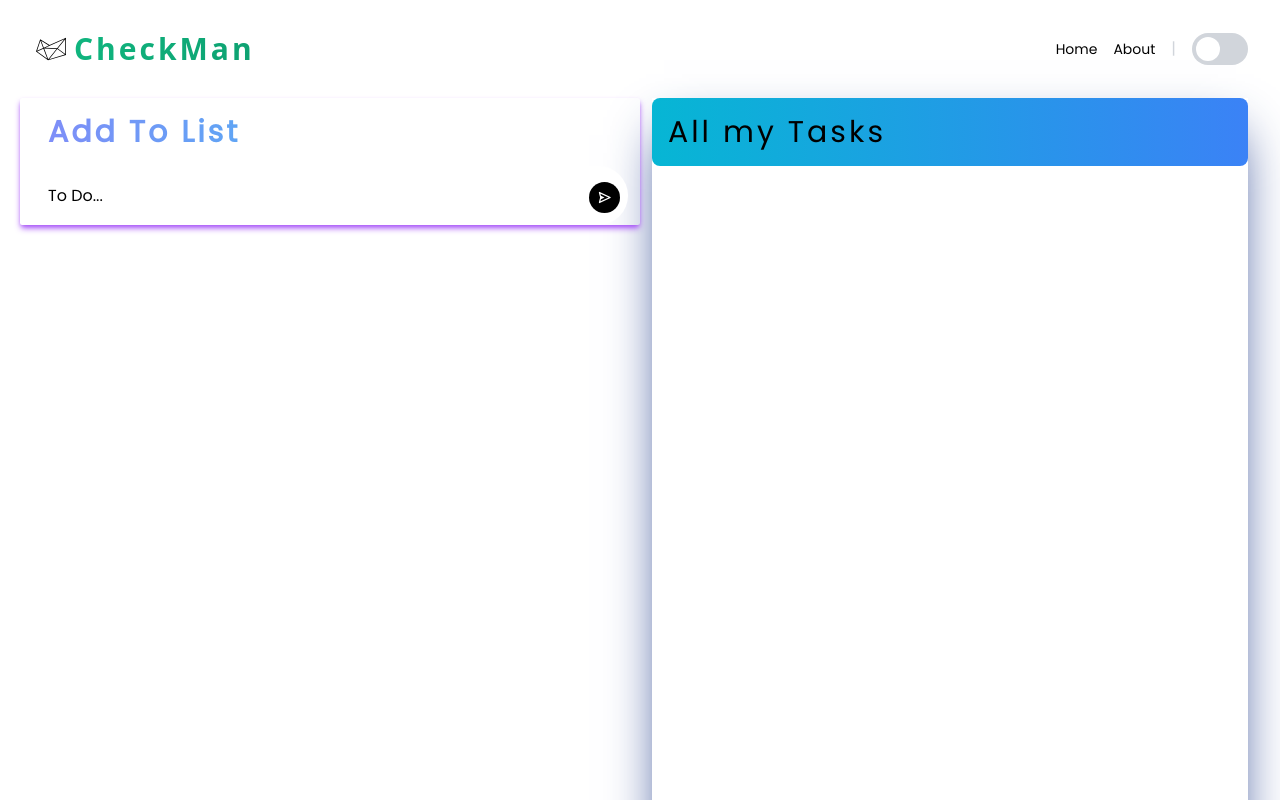
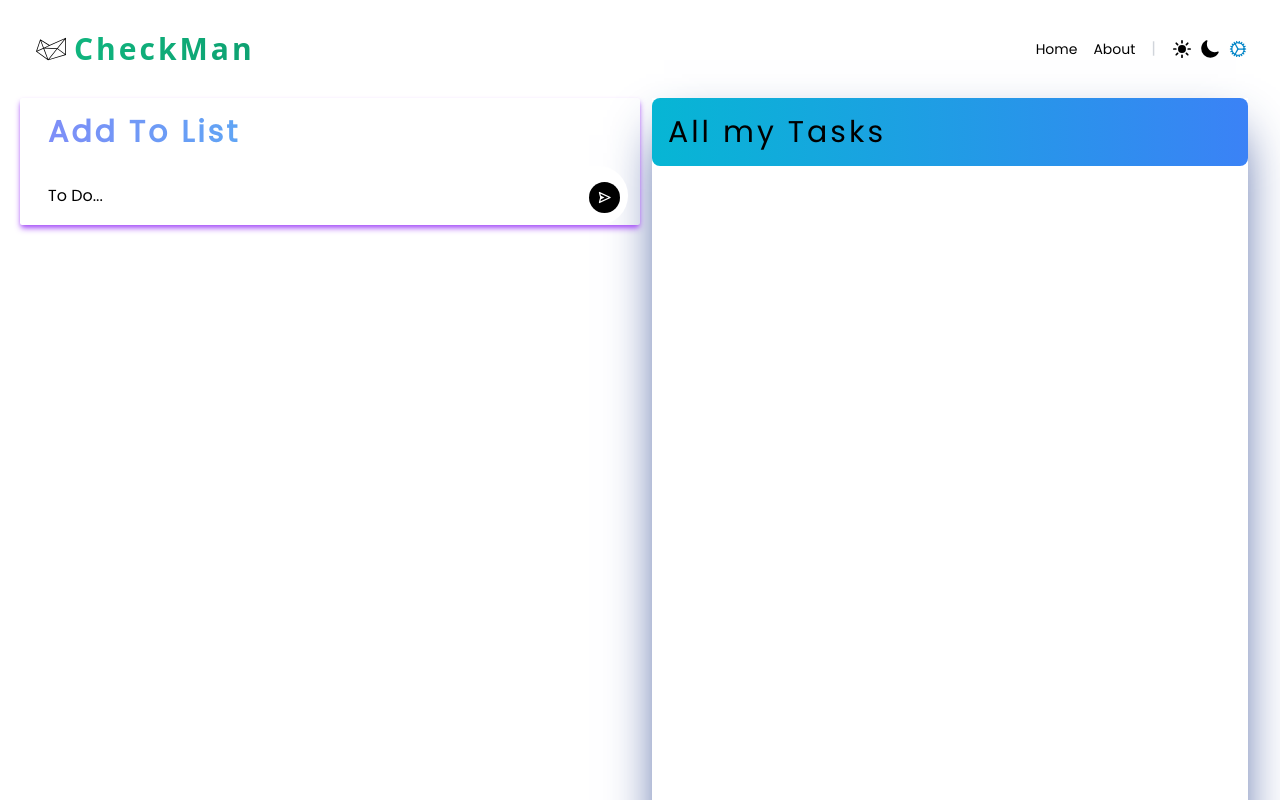
Before and after one commit to sobhanhadikhah/ChechkMan, a React (Vite) app: page / in a window 1280 px wide. Shown: the top 800 px of the page. Built offline with nearby package versions, Linux system fonts and the light colour scheme.

Commit message:
added dark mode and navbar menu to app

```diff
--- a/index.html
+++ b/index.html
@@ -1,12 +1,14 @@
 <!DOCTYPE html>
-<html lang="en">
+<html lang="en" class="dark" >
   <head>
     <meta charset="UTF-8" />
     <link rel="icon" type="image/svg+xml" href="/vite.svg" />
     <meta name="viewport" content="width=device-width, initial-scale=1.0" />
-    <title>Vite + React</title>
+    <script type="module" src="https://unpkg.com/ionicons@5.5.2/dist/ionicons/ionicons.esm.js"></script>
+    <script nomodule src="https://unpkg.com/ionicons@5.5.2/dist/ionicons/ionicons.js"></script>
+    <title></title>
   </head>
-  <body class="light" >
+  <body  >
     <div id="root"></div>
     <script type="module" src="/src/main.jsx"></script>
   </body>
--- a/src/App.jsx
+++ b/src/App.jsx
@@ -2,16 +2,27 @@ import { useState, useEffect } from "react";
 import { Navbar } from "./components";
 import { useSelector } from "react-redux";
 import { About, AddListPage, Notfound } from "./pages"
-import { useTitle } from './hooks/usetitle';
+import useTitle from './hooks/usetitle';
 import { Route, Routes } from "react-router-dom";
-import { motion } from "framer-motion";
+import { motion, AnimatePresence } from "framer-motion";
 import { navbarVarition } from "./utiles/motion";
+import { useDarkMode } from "./hooks/darkmde";
 const App = () => {
-  const todo = useSelector(state => state.todoReducerState.todo);
-  useTitle("Home")
+  //const todo = useSelector(state => state.todoReducerState.todo);
+
+  const [theme, setTheme] = useState(
+    localStorage.getItem("theme") ? localStorage.getItem("theme") : "system"
+  );
+  useDarkMode(theme)
+
   return (
-    <div>
-      <motion.div variants={navbarVarition} initial="hidden" animate="visible"  ><Navbar /></motion.div>
+    <AnimatePresence mode="wait" >
+      <div className="h-screen dark:bg-slate-800 bg-white "
+      >
+
+        <motion.div variants={navbarVarition} initial="hidden" animate="visible"  >
+          <Navbar theme={theme} setTheme={setTheme} />
+        </motion.div>
         <div  >
           <Routes>
             <Route path="/" element={<AddListPage />} />
@@ -20,8 +31,8 @@ const App = () => {
           </Routes>
         </div>
 
-
       </div>
+    </AnimatePresence>
   )
 }
 
--- a/src/components/listTask.jsx
+++ b/src/components/listTask.jsx
@@ -22,7 +22,7 @@ const ListTask = () => {
         console.log(staetTodo);
     }, [todo])
     return (
-        <div className='mx-3 shadow-2xl shadow-blue-900 ' >
+        <div className='mx-3 shadow-2xl shadow-blue-900 -z-10 ' >
             <div className='bg-gradient-to-r from-cyan-500 to-blue-500 rounded-lg ' >
 
                 <h1 className='text-3xl p-4 grid text-blackfont-Poppins-Regular  tracking-widest font-Poppins-Regular ' >All my Tasks</h1>
@@ -47,10 +47,10 @@ const ListTask = () => {
 
 
                                         </input>
-                                        <div onClick={() => handleOnRemove(todos.id)} className='  p-1 text-red-400 rounded-md font-Poppins-Regular font-semibold ml-4 cursor-pointer hover:underline ' >
+                                        <button onClick={() => handleOnRemove(todos.id)} className='  p-1 text-red-400 rounded-md font-Poppins-Regular font-semibold ml-4 cursor-pointer hover:underline ' >
 
                                             Remove
-                                        </div>
+                                        </button>
                                     </motion.div>
                                 </Reorder.Item>
                             )
--- a/src/components/navbar.jsx
+++ b/src/components/navbar.jsx
@@ -1,12 +1,34 @@
 import { Link } from 'react-router-dom';
+import { useState, useEffect } from 'react';
 import { NavbarText } from '../utiles/constanse';
 import { FcAbout } from "react-icons/fc"
-import { AiFillCheckSquare } from "react-icons/ai";
 import { SiCheckio } from "react-icons/si"
-const Navbar = () => {
+import { GrSystem } from "react-icons/gr";
+import { WiDaySunny } from "react-icons/wi";
+import { motion } from 'framer-motion';
+import { MdNightlightRound } from "react-icons/md"
+import { inputToDoVarition, toggleDarkModeMenu } from '../utiles/motion';
+import { BiMenuAltRight } from "react-icons/bi"
+const Navbar = ({ setTheme, theme }) => {
+    const [darkModeToggle, setDarkModeToggle] = useState(false);
+    const darkModeOptions = [
+        {
+            text: "light",
+            icon: <ion-icon className="hover:text-yellow-400" name="sunny"></ion-icon>
+        },
+        {
+            text: "dark",
+            icon: <ion-icon name="moon"></ion-icon>
+        },
+        {
+            text: "system",
+            icon: <ion-icon name="cog-outline"></ion-icon>
+        },
+    ]
+
 
     return (
-        <div className='max-w-[1240px] mx-auto h-[98px]  flex   items-center ' >
+        <div className='max-w-[1240px] mx-auto h-[98px]  flex  bg-white  items-center ' >
             <div className='w-full' >
                 <Link to="/" className='text-3xl   ml-4 flex items-center font-extrabold bg-gradient-to-r from-emerald-500 to-emerald-900 bg-clip-text text-transparent tracking-widest ' >
 
@@ -17,33 +39,58 @@ const Navbar = () => {
                 </Link>
             </div>
 
-            <Link to={`about`} className='block lg:hidden mr-3 ' >
-                <FcAbout size={30} />
-            </Link>
+            {/* dark toggle menu  */}
+
+            <motion.div variants={toggleDarkModeMenu}
+                initial="hidden" animate={darkModeToggle ? "visible" : "hidden"}
+                className='lg:hidden  z-30  text-center    ' >
+                <ul className='flex flex-col mt-52 w-[90px] bg-white shadow-lg shadow-black gap-3    rounded-lg  ' >
+                    {NavbarText.map(navtxt => {
+                        return <li key={navtxt.id} className='py-2' ><Link to={navtxt.path} onClick={() => setDarkModeToggle(!darkModeToggle)} className='font-Poppins-Regular' >{navtxt.title}</Link></li>
+                    })}
+                    <div className='
+                         items-center bg-white   z-50 flex flex-row rounded-xl flex-1 gap-2  justify-center pt-3 pb-3  ' >
+                        {darkModeOptions.map(darkoption => {
+                            return <button key={darkoption.text} onClick={() => setTheme(darkoption.text)}
+                                className={`my-1  cursor-pointer capitalize flex gap-3 ${theme === darkoption.text && "text-sky-600"} `} >{darkoption.icon} </button>
+                        })}
+
+                    </div>
+                </ul>
+            </motion.div>
+            <div>
+                <BiMenuAltRight size={30} onClick={() => setDarkModeToggle(!darkModeToggle)} className='hover:text-green-600 lg:hidden block ' />
+            </div>
+
 
 
             {/* big screan navbar */}
 
-            <div className='mx-3 hidden lg:block ' >
+            <div className='lg:mx-3 mx-0  ' >
 
-                <ul className='flex items-center capitalize gap-x-4 font-Poppins-Regular ' >
+                <ul className='lg:flex items-center hidden capitalize gap-x-4 font-Poppins-Regular ' >
 
                     {NavbarText.map(({ title, id, path }) => {
                         return <Link to={path} className='hover:text-blue-400 text-sm transition duration-100 cursor-pointer ease-in-out ' key={id} >{title}</Link>
                     })}
-                    <div className='text-gray-300' >|</div>
-                    <label htmlFor="AcceptConditions" className="relative h-8 w-14 cursor-pointer">
-                        <input type="checkbox" id="AcceptConditions" className="peer sr-only" />
+                    <div className='text-gray-300 dark:text-red-500  ' >|</div>
+                    {/* navbar for dark mode */}
+                    <div className='' >
 
-                        <span
-                            className="absolute inset-0 rounded-full bg-gray-300 transition peer-checked:bg-green-500"
-                        ></span>
+                        <ul className='
+                         items-center   z-50 flex flex-row rounded-xl flex-1 gap-2 ' >
+                            {darkModeOptions.map(darkoption => {
+                                return <button key={darkoption.text} onClick={() => setTheme(darkoption.text)}
+                                    className={`my-1  cursor-pointer capitalize flex gap-3 ${theme === darkoption.text && "text-sky-600"} `} >{darkoption.icon} </button>
+                            })}
 
-                        <span
-                            className="absolute inset-0 m-1 h-6 w-6 rounded-full bg-white transition peer-checked:translate-x-6"
-                        ></span>
-                    </label>
+                        </ul>
+                    </div>
                 </ul>
+
+
+
+
             </div>
         </div>
     )
--- /dev/null
+++ b/src/hooks/darkmde.js
@@ -0,0 +1,42 @@
+import { useEffect } from "react";
+
+
+export  const useDarkMode=(theme)=>{
+    const element = document.documentElement;
+    const darkQury = window.matchMedia("(prefers-color-scheme:dark)");
+    const onWindowMatch = () => {
+      if (localStorage.theme === "dark" || (!("theme" in localStorage) && darkQury.matches)) {
+        element.classList.add("dark")
+      } else {
+        element.classList.remove("dark")
+      }
+    }
+
+    useEffect(() => {
+      switch (theme) {
+        case "dark":
+          element.classList.add("dark");
+          localStorage.setItem(`theme`, `dark`)
+          console.log(theme);
+          break;
+        case "light":
+          element.classList.remove("dark");
+          localStorage.setItem(`theme`, `light`)
+          console.log(theme);
+          break;
+        default:
+          localStorage.removeItem(`theme`);
+          onWindowMatch();
+          break;
+      }
+    }, [theme]);
+    darkQury.addEventListener("change", (e) => {
+      if (!("theme" in localStorage)) {
+        if (e.matches) {
+          element.classList.add("dark")
+        } else {
+          element.classList.remove("dark")
+        }
+      }
+    })
+}
--- a/src/hooks/usetitle.js
+++ b/src/hooks/usetitle.js
@@ -1,6 +1,9 @@
 import { useEffect } from "react";
-export const useTitle = (title)=>{
+ const useTitle = (title)=>{
+
         useEffect(()=>{
-            document.title = `toDO | ${title}`
+            document.title = `${title} | Checkman `
         },[title])
+
 }
+export default useTitle
--- a/src/index.css
+++ b/src/index.css
@@ -49,3 +49,6 @@
     background: black;
     border-radius: 10px;
   }
+  ion-icon {
+    font-size: 20px;
+  }
--- a/src/pages/about.jsx
+++ b/src/pages/about.jsx
@@ -1,5 +1,6 @@
-
+import useTitle from "../hooks/usetitle"
 const About = () => {
+    useTitle("About")
     return (
         <div>about</div>
     )
--- a/src/pages/addListPage.jsx
+++ b/src/pages/addListPage.jsx
@@ -7,7 +7,9 @@ import { motion } from 'framer-motion';
 import { inputToDoVarition } from '../utiles/motion';
 import { ToastContainer, toast } from 'react-toastify';
 import 'react-toastify/dist/ReactToastify.css';
+import useTitle from '../hooks/usetitle';
 const AddListPage = () => {
+    useTitle("Home");
     const [text, setText] = useState("")
     const disPatch = useDispatch();
     const handleToAdd = (e) => {
--- a/src/utiles/motion.js
+++ b/src/utiles/motion.js
@@ -24,3 +24,22 @@ export const inputToDoVarition = {
         }
     }
 }
+export const toggleDarkModeMenu = {
+    hidden:{
+        opacity:0,
+        scale:0
+
+
+    },
+    visible:{
+        opacity:1,
+        scale:1,
+        transition:{
+
+            duration:0.9,
+
+
+        }
+
+    }
+}
--- a/tailwind.config.cjs
+++ b/tailwind.config.cjs
@@ -1,10 +1,11 @@
 /** @type {import('tailwindcss').Config} */
 module.exports = {
+  darkMode: 'class',
   content: [
     "./index.html",
     "./src/**/*.{js,ts,jsx,tsx}",
   ],
-  darkMode: 'class',
+
   theme: {
     extend: {},
     fontFamily:{
```
Lines whose indentation alone changed are shown as unchanged.
